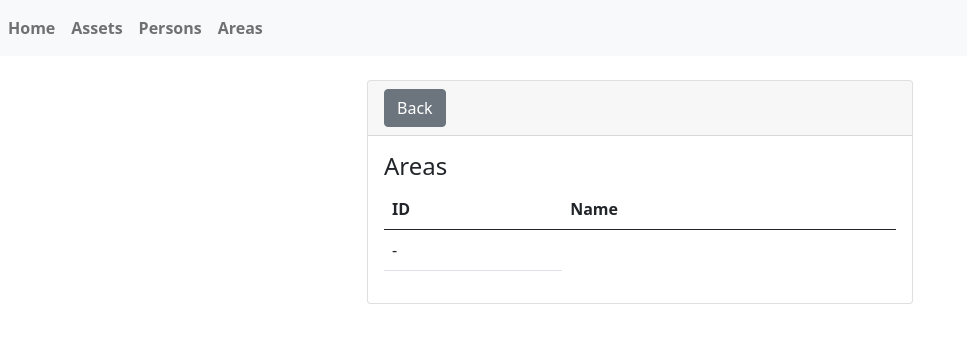
After one commit to Juandd5/django-project, a Django app: page /assetsapp/areas/ in a window 1280 px wide. The commit adds this page. Shown: the top 343 px of the page, without its empty margins (0-967 px from the left). Run offline with Django 4.2, Linux system fonts and the light colour scheme; data that the repository does not hold is empty; some libraries are stand-ins or nearby versions.

Commit message:
Listing all areas

```diff
--- /dev/null
+++ b/assetsapp/templates/assetsapp/area.html
@@ -0,0 +1,36 @@
+{% extends 'base.html' %}
+
+{% block title %} Areas {% endblock  %}
+
+{% block content %}
+<div class="row justify-content-center">
+    <div class="col-sm-12 col-md-6">
+        <div class="card">
+            <div class="card-header">
+                <a class="btn btn-secondary" href="{% url 'assetsapp:assets' %}" role="button">Back</a>
+            </div>
+            <div class="card-body">
+                <h4 class="card-title">Areas</h4>
+                <table class="table">
+                    <thead>
+                        <tr>
+                            <th>ID</th>
+                            <th>Name</th>
+                        </tr>
+                    </thead>
+                    <tbody>
+                        {% for area in areas %}
+                            <tr>
+                                <td>{{ area.id }}</td>
+                                <td>{{ area.name }}</td>
+                            </tr>
+                        {% empty %}
+                            <tr><td>-</td></tr>
+                        {% endfor %}
+                    </tbody>
+                </table>
+            </div>
+        </div>
+    </div>
+</div>
+{% endblock  %}
--- a/assetsapp/templates/base.html
+++ b/assetsapp/templates/base.html
@@ -19,7 +19,7 @@
   	  	  	  	<a class="nav-item nav-link" href="{% url 'assetsapp:index' %}"><strong> Home </strong></a>
   	  	  	  	<a class="nav-item nav-link" href="{% url 'assetsapp:assets' %}"><strong> Assets </strong></a>
   	  	  	  	<a class="nav-item nav-link" href="{% url 'assetsapp:persons' %}"><strong> Persons </strong></a>
-  	  	  	  	<a class="nav-item nav-link" href="#"><strong> Areas </strong></a>
+  	  	  	  	<a class="nav-item nav-link" href="{% url 'assetsapp:areas' %}"><strong> Areas </strong></a>
   	  	  	</div>
   	  	</nav>
 
--- a/assetsapp/urls.py
+++ b/assetsapp/urls.py
@@ -13,4 +13,5 @@ urlpatterns = [
     path('persons/new/', views.PersonCreate.as_view(), name='person_create'),
     path('persons/<int:pk>/update/', views.PersonUpdate.as_view(), name='person_update'),
     path('persons/<int:pk>/delete/', views.PersonDelete.as_view(), name='person_delete'),
+    path('areas/', views.AreaView.as_view(), name='areas'),
 ]
--- a/assetsapp/views.py
+++ b/assetsapp/views.py
@@ -5,7 +5,7 @@ from django.views.generic.list import ListView
 from django.views.generic.detail import DetailView
 from django.views.generic.edit import CreateView, UpdateView, DeleteView
 
-from .models import Asset, Person
+from .models import Area, Asset, Person
 from .forms import AssetCreateForm, AssetUpdateForm, PersonForm
 from .filters import AssetFilter
 
@@ -76,3 +76,11 @@ class PersonUpdate(PersonBaseView, UpdateView):
 class PersonDelete(BaseModelPersonViews, DeleteView):
     template_name = "assetsapp/person_delete.html"
     success_url = reverse_lazy('assetsapp:persons')
+
+
+# Area Views
+
+class AreaView(ListView):
+    model = Area
+    template_name = 'assetsapp/area.html'
+    context_object_name = 'areas'
```
